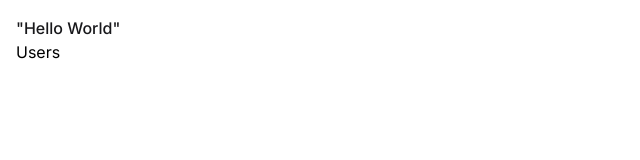
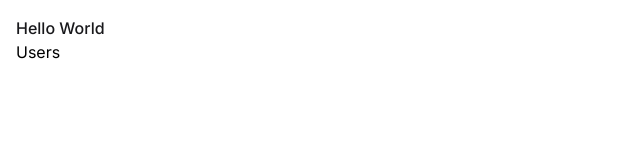
Before and after one commit to Central-Sports-Hub/CSH, a Next.js app in the folder central-sports-hub/: page / in a window 1280 px wide. Shown: the top 160 px of the page, without its empty margins (0-640 px from the left). Built offline with nearby package versions, Linux system fonts and the light colour scheme.

Commit message:
changed the title and added metadata, should be good to go when we make tickets

```diff
--- a/central-sports-hub/src/app/layout.js
+++ b/central-sports-hub/src/app/layout.js
@@ -1,17 +1,18 @@
-import { Inter } from 'next/font/google'
-import './globals.css'
+import { Inter } from "next/font/google";
+import "./globals.css";
 
-const inter = Inter({ subsets: ['latin'] })
+const inter = Inter({ subsets: ["latin"] });
 
 export const metadata = {
-  title: 'Create Next App',
-  description: 'Generated by create next app',
-}
+  title: "Central Sports Hub",
+  description:
+    "Sports Hub for football, soccer, futbol, baseball, basketball, professional sports, games. Search fields, arenas, venues, and locations. Ticketmaster, DraftKings, Fanatics, and others are available with tickets for sale by users. Athlete statistics and team rosters are presented with updated game schedules and weather",
+};
 
 export default function RootLayout({ children }) {
   return (
     <html lang="en">
       <body className={inter.className}>{children}</body>
     </html>
-  )
+  );
 }
--- a/central-sports-hub/src/app/page.js
+++ b/central-sports-hub/src/app/page.js
@@ -3,7 +3,7 @@ import Link from "next/link";
 export default function Home() {
   return (
     <main>
-      <h1 className="text-zinc-900 font-medium">"Hello World"</h1>
+      <h1 className="text-zinc-900 font-medium">Hello World</h1>
       <Link href="/users">Users</Link>
     </main>
   );
```
